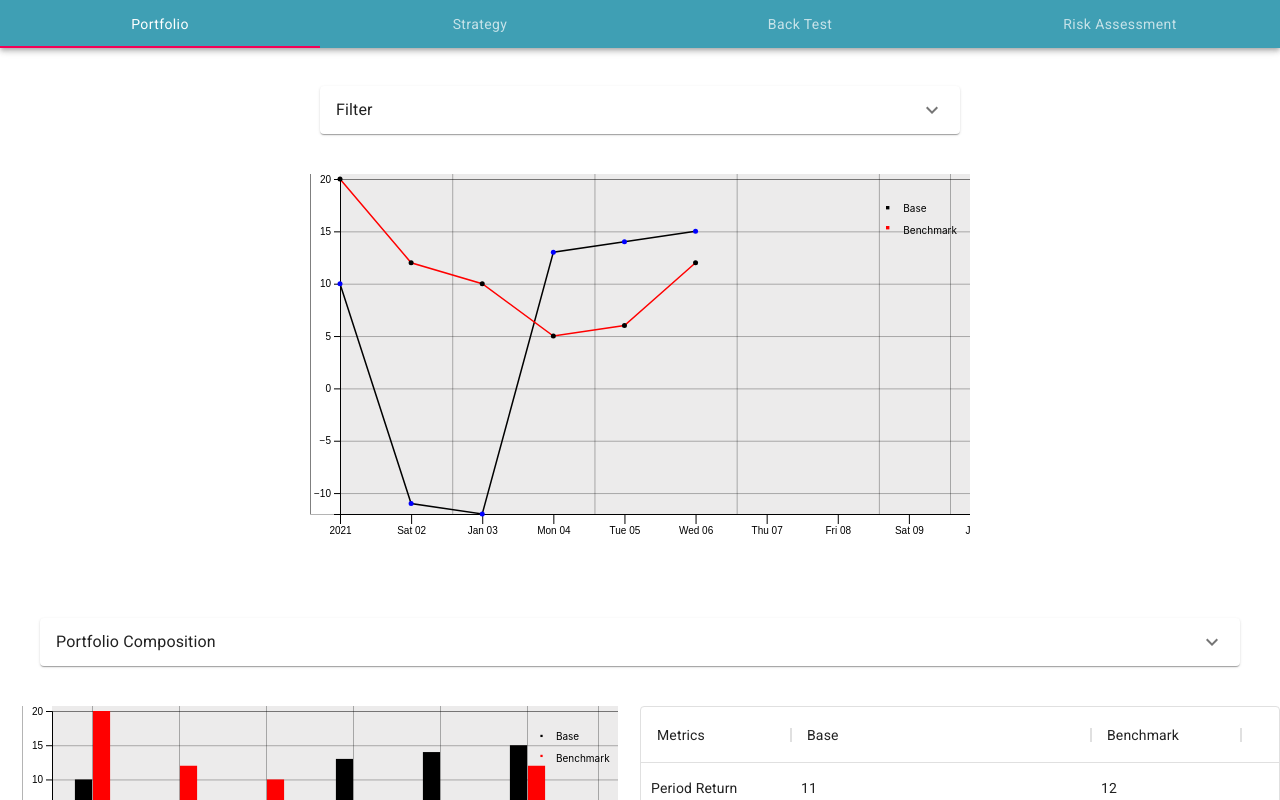
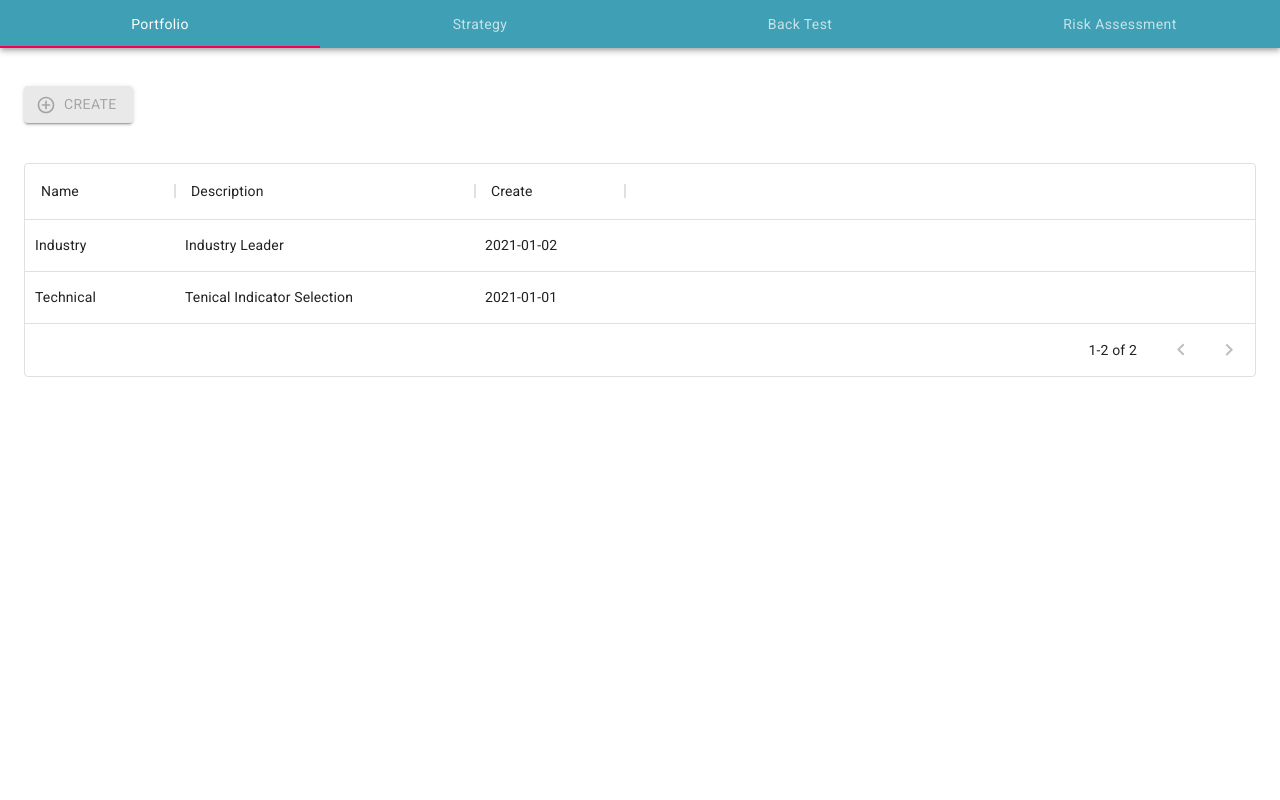
Before and after one commit to Sci-Inference/WaterMons, a React (Create React App) app in the folder water_mons/ui/: page /task in a window 1280 px wide. Both pictures are taken after a click on the tab "Portfolio". Shown: the top 800 px of the page. Built offline with nearby package versions, Linux system fonts and the light colour scheme.

Commit message:
detail page link to landing page

```diff
--- a/water_mons/ui/src/App.js
+++ b/water_mons/ui/src/App.js
@@ -9,16 +9,14 @@ import {
   Link
 } from "react-router-dom";
 import Portfolio_Landing_Page from './portfolio/landing_page';
-import Portfolio_Detail_Page from './portfolio/detail_page';
-
+import Portfolio_Detail_Page from "./portfolio/detail_page"
 
 function Home() {
   return <h2>Home</h2>;
 }
 
 function Portfolio() {
-  // return <Portfolio_Landing_Page/>;
-  return <Portfolio_Detail_Page/>
+  return <Portfolio_Landing_Page/>;
 }
 function Strategy() {
   return <h2>Strategy</h2>;
@@ -38,8 +36,9 @@ function App() {
           <div>
             <App_Bar />
             <Switch>
-              <Route path="/portfolio">
-                <Portfolio />
+              <Route path="/portfolio" component={Portfolio_Landing_Page}>
+                <Route exact path="/portfolio" component={Portfolio_Landing_Page}/>
+                <Route path="/portfolio/:name" component={Portfolio_Detail_Page}/>
               </Route>
               <Route path="/strategy">
                 <Strategy />
--- a/water_mons/ui/src/layout/navi_bar.js
+++ b/water_mons/ui/src/layout/navi_bar.js
@@ -33,7 +33,7 @@ function App_Bar() {
     const [value, setValue] = React.useState(0);
     const handleChange = (event, newValue) => {
         setValue(newValue);
-        history.push(newValue.toLowerCase())
+        history.push(`/${newValue.toLowerCase()}`)
     };
     return (
         <div>
--- a/water_mons/ui/src/portfolio/detail_page.js
+++ b/water_mons/ui/src/portfolio/detail_page.js
@@ -129,11 +129,12 @@ class Portfolio_Detail_Page extends React.Component {
     this.createSelectedBenchmark = this.createSelectedBenchmark.bind(this);
     this.create_date_range_filter = this.create_date_range_filter.bind(this);
     this.OnClick_deleteSelectedBenchmark =
-      this.OnClick_deleteSelectedBenchmark.bind(this);
+    this.OnClick_deleteSelectedBenchmark.bind(this);
     this.state = {
       startDate: new Date("2021-01-01"),
       endDate: new Date("2021-01-01"),
       benchmarkList: new Array(),
+      strategyName:props.match.params.name
     };
   }
 
@@ -294,27 +295,27 @@ class Portfolio_Detail_Page extends React.Component {
               </Box>
           </Grid>
 
-          <Grid item sm={6}>
-            <Grid>
-              <Box m={0} mb={0}>
+          <Grid sm={6}>
+            <Grid item sm={6}>
+              <Box m={5} mb={0}>
                 <Bar_Chart
                   startDate={startDate}
                   endDate={endDate}
-                  width={full_width * 0.9}
-                  height={full_width * 0.5 * 0.7}
+                  width={full_width * 0.8}
+                  height={full_width * 0.5 * 0.9}
                   data={data}
                   margin={10}
                   dataColor={dataColor}
                 />
               </Box>
             </Grid>
-            <Grid>
-              <Box m={0}>
+            <Grid item sm={6}>
+              <Box m={5}>
                 <Line_Chart
                   startDate={startDate}
                   endDate={endDate}
-                  width={full_width * 0.9}
-                  height={full_width * 0.5 * 0.7}
+                  width={full_width * 0.8}
+                  height={full_width * 0.5 * 0.9}
                   data={data}
                   margin={10}
                   dataColor={dataColor}
--- a/water_mons/ui/src/portfolio/landing_page.js
+++ b/water_mons/ui/src/portfolio/landing_page.js
@@ -1,13 +1,28 @@
-import React from 'react';
-import Button from '@material-ui/core/Button';
-import { makeStyles, withStyles, createTheme, ThemeProvider, createMuiTheme } from '@material-ui/core/styles';
-import AddCircleOutlineIcon from '@material-ui/icons/AddCircleOutline';
-import Container from '@material-ui/core/Container';
-import Grid from '@material-ui/core/Grid';
-import Data_Table from '../utils/data_table';
-import Box from '@material-ui/core/Box';
+import React from "react";
+import Button from "@material-ui/core/Button";
+import {
+  makeStyles,
+  withStyles,
+  createTheme,
+  ThemeProvider,
+  createMuiTheme,
+} from "@material-ui/core/styles";
+import AddCircleOutlineIcon from "@material-ui/icons/AddCircleOutline";
+import Container from "@material-ui/core/Container";
+import Grid from "@material-ui/core/Grid";
+import Data_Table from "../utils/data_table";
+import Box from "@material-ui/core/Box";
+import {
+  BrowserRouter as Router,
+  Switch,
+  Route,
+  withRouter,
+} from "react-router-dom";
+import Portfolio_Detail_Page from "./detail_page";
 
-
+function DetailPage() {
+  return <h1>1232</h1>;
+}
 
 class Portfolio_Landing_Page extends React.Component {
   constructor(props) {
@@ -16,8 +31,8 @@ class Portfolio_Landing_Page extends React.Component {
     this.theme = createMuiTheme({
       palette: {
         primary: {
-          main: '#E9E9E9',
-          contrastText: '#A5A5A5'
+          main: "#E9E9E9",
+          contrastText: "#A5A5A5",
         },
       },
     });
@@ -25,45 +40,72 @@ class Portfolio_Landing_Page extends React.Component {
     this.styleClass = makeStyles({
       root: {
         backgroundColor: "red",
-        margin: "10"
-      }
+        margin: "10",
+      },
     });
 
     this.columns = [
       {
-        field: 'name',
-        headerName: 'Name',
+        field: "name",
+        headerName: "Name",
         width: 150,
         editable: true,
       },
       {
-        field: 'description',
-        headerName: 'Description',
+        field: "description",
+        headerName: "Description",
         width: 300,
         editable: true,
       },
       {
-        field: 'create',
-        headerName: 'Create',
-        type: 'date',
+        field: "create",
+        headerName: "Create",
+        type: "date",
         width: 150,
         editable: true,
-      }
+      },
     ];
 
     this.rows = [
-      { id: 1, name: 'Industry', description: 'Industry Leader', create: '2021-01-02' },
-      { id: 2, name: 'Technical', description: 'Tenical Indicator Selection', create: '2021-01-01' },
+      {
+        id: 1,
+        name: "Industry",
+        description: "Industry Leader",
+        create: "2021-01-02",
+      },
+      {
+        id: 2,
+        name: "Technical",
+        description: "Tenical Indicator Selection",
+        create: "2021-01-01",
+      },
     ];
   }
 
+  create_route(path) {
+    let res = this.rows.map((d) => {
+      console.log(path);
+      return (
+        // <Route path={`${path}/:${d.name}`} >
+        <Route path="/task">
+          <Portfolio_Detail_Page />
+        </Route>
+      );
+    });
+    console.log(res);
+    return res;
+  }
+
   create_table(rows, columns) {
-    return (
-      Data_Table(rows, columns)
-    )
+    const { path, url } = this.props.match;
+    return Data_Table(rows, columns, (e) => {
+      console.log(e.row.name);
+      this.props.history.push(`${path}/${e.row.name}`);
+    });
   }
 
   render() {
+    const { path, url } = this.props.match;
     return (
       <div>
         <Container>
@@ -81,14 +123,14 @@ class Portfolio_Landing_Page extends React.Component {
                 </Box>
               </ThemeProvider>
             </Grid>
-            <Grid item xs={12} alignContent={'center'}>
+            <Grid item xs={12} alignContent={"center"}>
               {this.create_table(this.rows, this.columns)}
             </Grid>
           </Grid>
         </Container>
       </div>
-    )
+    );
   }
 }
 
-export default Portfolio_Landing_Page
+export default withRouter(Portfolio_Landing_Page);
--- a/water_mons/ui/src/utils/data_table.js
+++ b/water_mons/ui/src/utils/data_table.js
@@ -3,13 +3,14 @@ import { DataGrid } from '@material-ui/data-grid';
 
 
 
-function Data_Table(rows,columns) {
+function Data_Table(rows,columns,onCellClick) {
     return(
             <DataGrid
         rows={rows}
         columns={columns}
         autoPageSize
         autoHeight
+        onCellClick={onCellClick}
       />
     )
 }
```
Also changed, not shown: water_mons/ui/src/portfolio/create_page.js (added).
